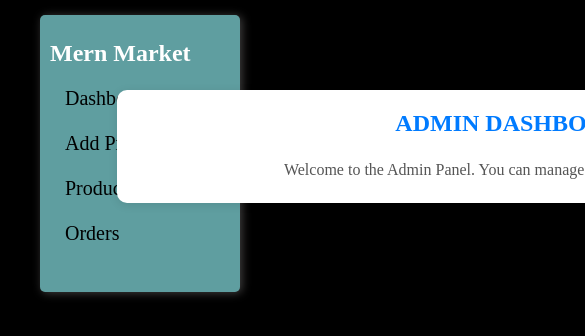
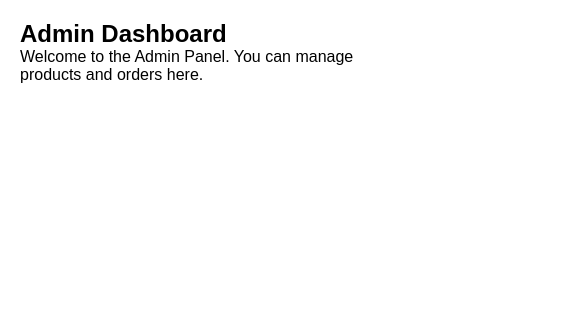
Before and after one commit to venkatReddy0515/E-commerce-website, a React (Vite) app in the folder Admin/Admin/: page / in a window 390 px wide. Shown: the top 336 px of the page, 585 px wide, since content can reach past the window. Built offline with nearby package versions, Linux system fonts and the light colour scheme.

Commit message:
Update App.css

```diff
--- a/Admin/Admin/src/App.css
+++ b/Admin/Admin/src/App.css
@@ -1,160 +1,180 @@
-*{
-  margin:0;
-  padding:0;
-  box-sizing:border-box;
+* {
+  margin: 0;
+  padding: 0;
+  box-sizing: border-box;
 }
-body{
-  background-color:black;
-  width:90%;
-  margin: 15px 40px;
-  color:white;
+
+body {
+  font-family: "Arial", sans-serif;
 }
-.admin-panel{
-  width:200px;
-  height: auto;
-  background-color: cadetblue;
+.admin{
+  margin:35px;
+}
+
+.navbar-container {
   position: relative;
-  padding:25px 10px;
-  border-radius: 5px;
-  box-shadow:2px 1px 10px rgba(219, 214, 214, 0.3)
+  width: 100%;
+  padding: 10px 20px;
+  background-color: thistle;
+}
+
+.navbar-header {
+  height: 50px;
+  padding: 25px 30px;
+  margin:10px 15px;
+  display: flex;
+  justify-content: space-between;
+  align-items: center;
+  font-size: 25px;
 }
 
 
-.nav ul{
+
+.menu-toggle-btn {
+  background: none;
+  border: none;
+  font-size: 30px;
+  cursor: pointer;
+  color:black
+}
+
+
+.admin-panel {
+  transition: max-height 0.3s ease-in-out;
+  max-height: 0;
+  overflow: hidden;
+  padding: 0;
+}
+
+.admin-panel.open {
+  max-height: 500px;
+  padding: 10px 15px;
+}
+
+.nav ul {
   list-style: none;
+  padding: 0;
 }
-.nav a{
+
+.nav ul li {
+  margin: 15px 0;
+}
+
+.nav a {
   text-decoration: none;
+  color:rgb(25, 25, 25);
+  font-size: 18px;
+  display: block;
+  padding: 10px;
+  transition: background-color 0.3s;
+}
+
+
+.nav a:hover {
+  background-color: rgba(0, 0, 0, 0.1);
+}
+
+.goback {
+  margin: 10px 0;
+  background-color: black;
+  color: white;
+  text-align: center;
+  padding: 10px;
+  border-radius: 5px;
+}
+.goback a{
+  text-decoration: none;
+  color:whitesmoke;
+}
+.goback button:hover {
+  background-color: rgb(207, 24, 207);
   color: black;
-  font-size: 20px;
 }
-.nav ul li{
-  width:100%;
-  height:25px;
-  margin:20px 15px;
+.orders-container {
+  width: 100%;
+  margin: 35px 20px;
+  padding: 20px;
+  background-color: #f9f9f9;
+  border-radius: 8px;
+  box-shadow: 0 4px 6px rgba(0, 0, 0, 0.1);
 }
-.admin {
-  width: 800px;
-  margin: 40px auto;
-  background-color: #fff;
-  padding: 20px;
-  box-shadow: 0 2px 10px rgba(0, 0, 0, 0.1);
-  border-radius: 10px;
+
+.orders-container h2 {
+  font-size: 24px;
+  margin-bottom: 20px;
+  color: black;
   text-align: center;
 }
 
-.admin h2 {
-  font-size: 24px;
-  color: #007BFF;
-  margin-bottom: 20px;
-  text-transform: uppercase;
+.orders-container table {
+  width: 100%;
+  border-collapse: collapse;
+  margin-top: 15px;
 }
 
-.admin p {
-  font-size: 16px;
-  color: #555;
-  line-height: 1.6;
+.orders-container th,
+.orders-container td {
+  text-align: left;
+  padding: 12px;
+  border: 1px solid #ddd;
 }
 
-.container{
-  position: absolute;
-  top:50px;
-  left:30%;
+.orders-container th {
+  background-color: thistle;
+  color: black;
+  font-weight: bold;
+}
+
+.orders-container tr:nth-child(even) {
+  background-color: #f4f4f9;
+}
+
+.orders-container tr:hover {
+  background-color: rgba(0, 0, 0, 0.05);
+}
+
+.orders-container select {
+  padding: 8px;
+  border: 1px solid #ddd;
+  border-radius: 4px;
+  background-color: white;
+  cursor: pointer;
+}
+
+.orders-container select:focus {
+  border-color: thistle;
+  outline: none;
+  box-shadow: 0 0 3px rgba(128, 0, 128, 0.5);
+}
+
+.orders-container select option {
+  padding: 10px;
 }
 
 
-.list {
-  text-align: center;
-  margin-top: 20px;
-  font-size: 24px;
-
-  text-transform: uppercase;
-}
-
-
-table {
-  width: 800px;
-  border-collapse: collapse;
-  box-shadow: 0 2px 10px rgba(0, 0, 0, 0.1);
-  background-color: #fff;
-  overflow: hidden;
-  border-radius: 10px;
-}
-
-thead tr {
-  background-color: #007BFF;
-  color: #fff;
-}
-
-thead th {
-  padding: 10px 15px;
-  font-size: 16px;
-  text-transform: uppercase;
-}
-
-tbody tr {
-  border-bottom: 1px solid #ddd;
-}
-
-tbody td {
-  padding: 12px 15px;
-  text-align: center;
-  font-size: 14px;
-  color: #333;
-}
-
-/* Image Styling */
-tbody td img {
-  width: 60px;
-  height: 60px;
-  object-fit: cover;
-  border-radius: 5px;
-  box-shadow: 0 2px 4px rgba(0, 0, 0, 0.1);
-  cursor: pointer;
-  transition: transform 0.3s;
-}
-tbody td img:hover{
-  transform: scale(1.1);
-}
-
-
-tbody tr:hover {
-  background-color: #f1f1f1;
-}
-
-/* Delete Button Styling */
-button {
-  padding: 8px 12px;
-  background-color: #ff4d4d;
-  color: #fff;
-  border: none;
-  border-radius: 4px;
-  cursor: pointer;
-  font-size: 14px;
-  transition: background-color 0.7s ease;
-}
-
-button:hover {
-  background-color: #cc0000;
-}
-
-/* Responsive Design */
-@media (max-width: 850px) {
-  table {
-    width: 95%;
-    font-size: 12px;
+/* Responsive Styling */
+@media (max-width: 768px) {
+  .menu-toggle-btn {
+    display: block;
+  }
+  .admin{
+    margin: 20px;
+  }
+  .admin-panel.closed {
+    max-height: 0;
+    padding: 0;
   }
 
-  thead th {
-    padding: 8px 10px;
+  .admin-logo {
+    font-size: 20px;
   }
 
-  tbody td {
-    padding: 10px;
+  .nav ul li {
+    margin: 10px 0;
   }
 
-  button {
-    padding: 6px 10px;
-    font-size: 12px;
+  .goback {
+    font-size: 14px;
+    padding: 8px;
   }
 }
```
